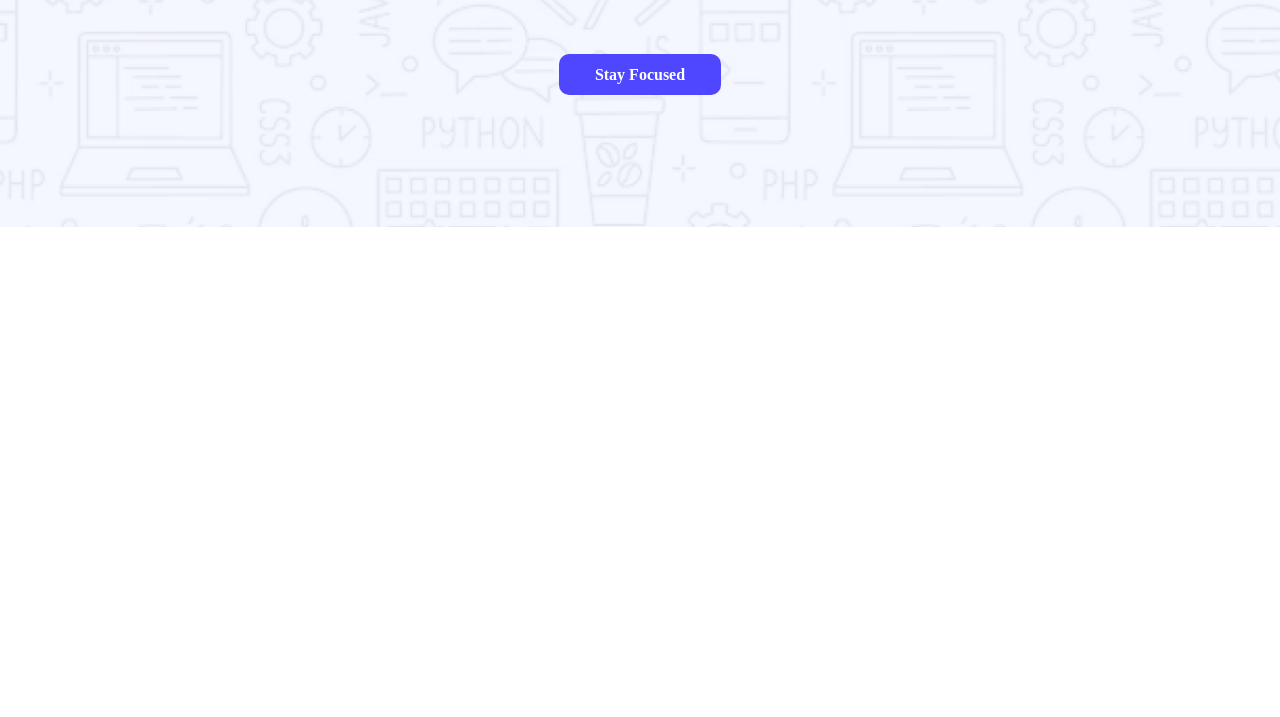
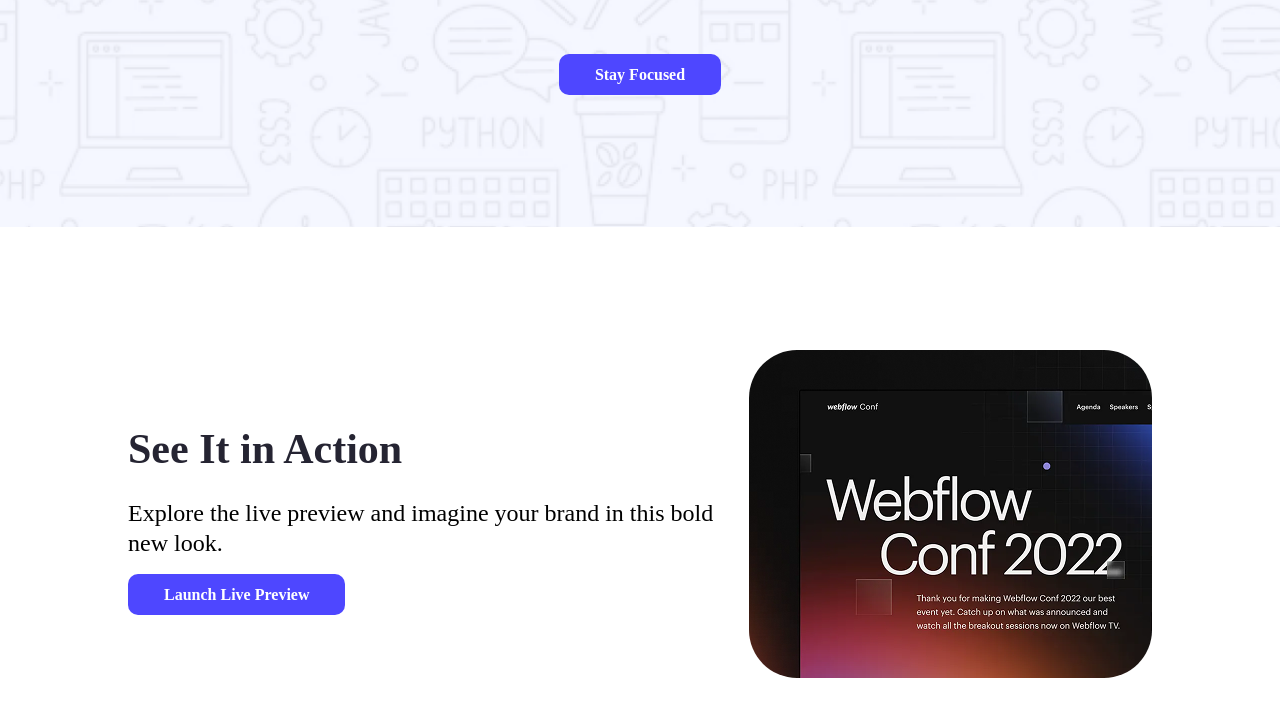
Before and after one commit to jinnahakondo/AssinementOne, a plain HTML site: page index.html in a window 1280 px wide. Shown: the part 473-1190 px from the top of the page. Before the commit the page ends 800 px from the top, so only its background shows below. Drawn offline with Linux system fonts and the light colour scheme.

Commit message:
action section added

```diff
--- a/index.html
+++ b/index.html
@@ -24,7 +24,17 @@
 
 
     <main>
-
+        <!-- ------- action -------  -->
+         <section class="action">
+            <div class="action-text">
+                <h3 class="action-title"> See It in Action </h3>
+            <p class="description"> Explore the live preview and imagine your brand in this bold new look.</p>
+            <a href="#" class="btn"> Launch Live Preview</a>
+            </div>
+            <div class="action-img">
+                <img src="/B12A01-landing-launchpad/Assets/wc-mini.png" alt="">
+            </div>
+         </section>
     </main>
 
 
--- a/style.css
+++ b/style.css
@@ -1,13 +1,17 @@
-*{
+* {
     margin: 0;
     padding: 0;
     box-sizing: border-box;
 }
-:root{
-    --prm-color:#4E47FF;
+
+:root {
+    --prm-color: #4E47FF;
+    --t-color: #252432;
+    --d-color:#
 }
+
 /* common style  */
-.btn{
+.btn {
     text-decoration: none;
     font-size: 16px;
     font-weight: bold;
@@ -18,45 +22,81 @@
     color: #fff;
     transition: .5s;
 }
+
 /* hover efect area  */
-.btn:hover{
+.btn:hover {
     color: var(--prm-color);
     border: 1px solid var(--prm-color);
     background-color: transparent;
 }
+
 /* hover efect area ending point  */
 /* common style ending point  */
 
-header{
+header {
     width: 100vw;
     height: 700px;
     background-image: url(/B12A01-landing-launchpad/Assets/Hero-bg.png);
     background-size: cover;
     background-position: center;
     background-repeat: no-repeat;
+    margin-bottom: 124px;
 }
-.banner-container{
+
+.banner-container {
     width: 80%;
     margin: 0 auto;
 }
-.banner-navbar{
+
+.banner-navbar {
     display: flex;
     justify-content: space-between;
     align-items: center;
     padding: 50px 0;
 }
-.banner-navbar h2{
+
+.banner-navbar h2 {
     font-size: 34px;
     font-weight: 600;
     line-height: 150%;
     color: var(--prm-color);
 }
-.banner-content{
+
+.banner-content {
     margin: 150px 0;
     text-align: center;
 }
-.banner-content .banner-title{
+
+.banner-content .banner-title {
     font-size: 65px;
     font-weight: bold;
     margin-bottom: 85px;
 }
+
+
+/* ------- action section styling ------- */
+.action {
+    width: 80%;
+    height: 330px;
+    display: flex;
+    justify-content: space-between;
+    align-items: center;
+    margin: 0 auto;
+    margin-bottom: 190px;
+}
+.action-text .action-title{
+    font-size: 42px;
+    font-weight: bold;
+    color: var(--t-color);
+    margin-bottom: 25px;
+}
+.action-text .description{
+    font-size: 24px;
+    line-height: 30px;
+    color: var(--d-color);
+    margin-bottom: 25px;
+
+}
+.action .action-img img {
+    border-radius: 48px;
+}
```
